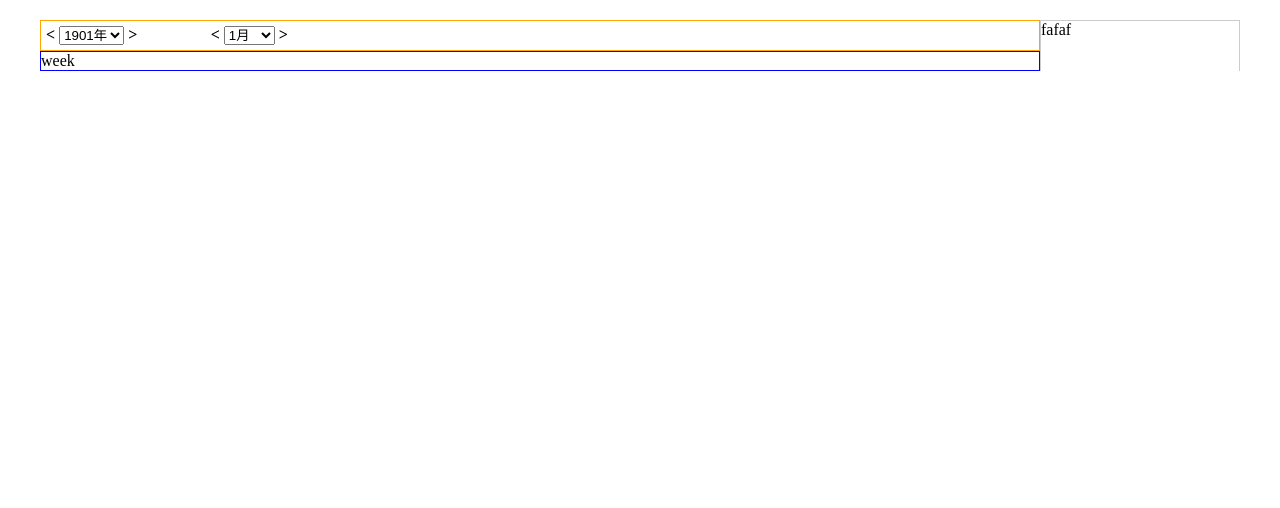
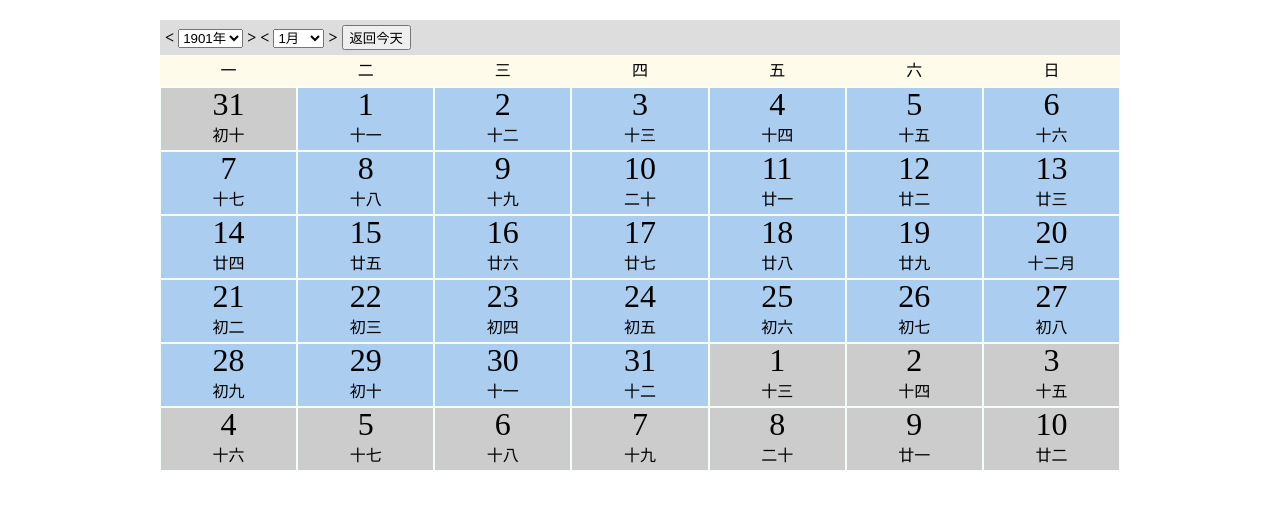
Before and after one commit to zhanyuzhang/calendar, a plain HTML site: page index.html in a window 1280 px wide. Drawn offline with Linux system fonts and the light colour scheme.

Commit message:
完成日历的基本功能，填充了日期到日历里面

```diff
--- a/index.html
+++ b/index.html
@@ -2,41 +2,37 @@
 <html lang="en">
 <head>
 	<meta charset="UTF-8">
+	<meta name="viewport" content="width=device-width">
 	<title>calendar</title>
 	<link rel="stylesheet" href="style/grid.css">
 	<link rel="stylesheet" href="style/main.css">
 	<script src="js/calendar-core.js"></script>
 	<script src="js/calendar-tpl.js"></script>
 	<script src="js/calendar-ui.js"></script>
+	<script src="js/calendar-controller.js"></script>
 </head>
 <body>
 	<div class="container">
 		<div class="row">
-			<div class="col-xs-10">
+			<div class="col-xs-12">
 				<div class="row menu">
-					<div class="col-xs-2 select">
+
 						<strong>&lt;</strong>
 						<select id="select-year"></select>
 						<strong>&gt;</strong>
-					</div>
-					<div class="col-xs-2 select">
+
 						<strong>&lt;</strong>
 						<select id="select-month"></select>
 						<strong>&gt;</strong>
-					</div>
+
+					<button id="backToday">返回今天</button>
 				</div>
-				<div class="row week">week</div>
+				<div class="row week" id="week">
+					<!-- 这里生成日历表 -->
+				</div>
 			</div>
-			<div class="col-xs-2 sidebar">fafaf</div>
+			<!-- <div class="col-xs-2 sidebar">sidebar</div> -->
 		</div>
 	</div>
-	<script>
-		console.log(Calendar.core.getLunarDay(2016, 04, 15));
-		var year = document.getElementById("select-year"),
-			month = document.getElementById("select-month");
-
-		Calendar.ui.createOptions(year, 1901, 2050, "年");
-		Calendar.ui.createOptions(month, 1, 12, "月");
-	</script>
 </body>
 </html>
--- /dev/null
+++ b/js/calendar-controller.js
@@ -0,0 +1,28 @@
+window.onload = function() {
+	"use strict";
+	// console.log(Calendar.core.getLunarDay(2016, 04, 15));
+
+	//创建菜单栏
+	var year = document.getElementById("select-year"),
+		month = document.getElementById("select-month");
+
+	Calendar.ui.createOptions(year, 1901, 2050, "年");
+	Calendar.ui.createOptions(month, 1, 12, "月");
+
+	//创建日历表
+	var week = document.getElementById("week");
+	Calendar.ui.createWeekGrid(week);
+
+	//填充日期
+	Calendar.ui.fillDate(parseInt(year.value), parseInt(month.value));
+
+	//月份和年份变化时，刷新日历表
+	year.addEventListener("change", function() {
+		Calendar.ui.fillDate(parseInt(year.value), parseInt(month.value));
+	}, false);
+
+	month.addEventListener("change", function() {
+		Calendar.ui.fillDate(parseInt(year.value), parseInt(month.value));
+	}, false);
+
+};
--- a/js/calendar-core.js
+++ b/js/calendar-core.js
@@ -279,7 +279,30 @@
 	Calendar.core.getLunarDay = function(year, month, day) {
 		var sDObj = new Date(year, month-1, day); // 实例化一个Date的实例
 		var lDObj = new Lunar(sDObj)     //通过公历日期对象求出农历日期
-		return cMonth(lDObj.month + 1) + cDay(lDObj.day);
+
+		var lunarDate = (cDay(lDObj.day) === "初一") ?
+						 cMonth(lDObj.month + 1) : cDay(lDObj.day) ;
+		return lunarDate;
+	};
+
+	//获取某年某月的第一天是星期几
+	Calendar.core.getFirstDayOfMonth = function(year, month) {
+		var keystr = "622503514624",
+			deltdate = 0,
+			deltmonth = parseInt(keystr.substr(month - 1, 1)),
+			deltyear = (year - 2000) + Math.ceil((year - 2000) /4);
+
+		deltyear += (year - Math.floor(year / 4) * 4 == 0 && month > 2 ? 1 : 0);
+		console.log(deltdate + " " + deltmonth + " " + deltyear);
+
+		return (deltmonth + deltyear + deltdate) - Math.floor((deltmonth + deltyear + deltdate) / 7) * 7;
+
+	};
+
+	//判断某年是否为闰年
+	Calendar.core.isLeapYear = function(year) {
+		year = parseInt(year, 10);
+		return (year % 4 == 0) && (year % 100 != 0 || year % 400 == 0);
 	}
 
 
--- a/js/calendar-ui.js
+++ b/js/calendar-ui.js
@@ -4,6 +4,41 @@
 	"use strict";
 
 	Calendar.namespace("ui");
+
+	//创建日历的表格
+	Calendar.ui.createWeekGrid = function(container) {
+
+		var weeks = ["一", "二", "三", "四", "五", "六", "日"],
+			weekHtml = "";
+
+		//创建日历的表头
+		weekHtml += '<div class="row week-header">';
+		for(var i = 0; i < 7; i++) {
+			weekHtml += '<div class="col-xs-one-of-seven">' + weeks[i] +'</div>';
+		}
+		weekHtml += "</div>";
+
+		//创建日历内容
+		for(var i = 0; i < 6; i++) {
+			weekHtml += '<div class="row week-content">';
+			for(var  j = 0; j < 7; j++) {
+				weekHtml += '<div class="col-xs-one-of-seven dates"></div>'
+			}
+			weekHtml += '</div>';
+		}
+
+
+
+		container.innerHTML = weekHtml;
+
+
+		// for(var i = 0; i < 6; i++) {
+		// 	weekHtml += '<div class="row">';
+		// 	for(j = 0; j < 7; j++) {
+
+		// 	}
+		// }
+	};
 
 	// 方法名createOptions
 	// 为select生成option子元素
@@ -23,4 +58,60 @@
 		}
 		select.innerHTML = opts;
 	};
+
+	//往日历里面填充日期
+	Calendar.ui.fillDate = function(year, month) {
+		var className = ".week-content .dates",
+			dates = document.querySelectorAll(className),
+			index = Calendar.core.getFirstDayOfMonth(year, month) - 1,
+			monthDays = [31, 28, 31, 30, 31, 30, 31, 31, 30, 31, 30, 31];
+
+		//清空上一次的日历内容
+		for(var i = 0, len = dates.length; i < len; i++) {
+			dates[i].innerHTML = "";
+		}
+
+		index = (index < 0) ? 6 : index; //是否为星期日
+		monthDays[1] = Calendar.core.isLeapYear(year) ? 29 : 28; //是否为闰年
+
+		//填充当月的
+		for(var i = index, date = 1 ; i <  monthDays[month - 1] + index; i++) {
+			var solarDate = date++,
+				lunarDate = Calendar.core.getLunarDay(year, month, solarDate),
+				html = '<div class="solarDate">' + solarDate + '</div>' +
+						'<div class="lunarDate">' + lunarDate + '</div>';
+			dates[i].classList.add("current-month");
+			dates[i].innerHTML = html;
+		}
+
+		//填充开头和结尾的日期
+		var lastMonth = (month === 1) ? 12 : month - 1,
+			nextMonth = (month === 12) ? 1 : month + 1,
+			lastYear = (month === 1) ? year - 1 : year,
+			nextYear = (month === 12) ? year + 1 : year;
+
+		//上个月的
+		for(var i = index - 1, date = monthDays[lastMonth - 1]; i >= 0; i--) {
+			var solarDate = date--,
+				lunarDate = Calendar.core.getLunarDay(lastYear, lastMonth, solarDate),
+				html = '<div class="solarDate">' + solarDate + '</div>' +
+						'<div class="lunarDate">' + lunarDate + '</div>';
+			dates[i].classList.add("last-month");
+			dates[i].innerHTML = html;
+		}
+
+		//下个月的
+		var start = monthDays[month - 1] + index;
+		for(var i = start, len =  dates.length, date = 1; i < len; i++) {
+			var solarDate = date++,
+				lunarDate = Calendar.core.getLunarDay(nextYear, nextMonth, solarDate),
+				html = '<div class="solarDate lastMonth">' + solarDate + '</div>' +
+						'<div class="lunarDate">' + lunarDate + '</div>';
+			dates[i].classList.add("next-month");
+			dates[i].innerHTML = html;
+		}
+
+
+	}
+
 })();
--- a/style/grid.css
+++ b/style/grid.css
@@ -13,8 +13,8 @@ html, body {
 	width: 98%;
 	margin: 20px auto;
 	position: relative;
-	max-width: 1200px;
-	min-width:  960px;
+	max-width: 960px;
+	min-width:  320px;
 }
 
 .row {
@@ -72,3 +72,8 @@ html, body {
 .col-xs-12 {
 	width: 100%;
 }
+
+/*这里是七等分的*/
+.col-xs-one-of-seven {
+	width: 14.285714%;
+}
--- a/style/main.css
+++ b/style/main.css
@@ -1,10 +1,10 @@
 .menu {
-	border: 1px solid orange;
 	padding: 5px;
+	background: #ddd;
 }
 
 .week {
-	border: 1px blue solid;
+
 }
 
 .sidebar {
@@ -16,3 +16,34 @@
 .select {
 	cursor: pointer;
 }
+
+#week div[class^="col-xs"] {
+	text-align:  center;
+	height: 100%;
+}
+
+#week .week-header {
+	background: rgb(254, 251, 235);
+	height: 2rem;
+	line-height: 2rem;
+}
+
+#week .week-content {
+	height: 4rem;
+	line-height: 2rem;
+}
+#week .week-content .col-xs-one-of-seven {
+	border: 1px solid #F5FFFA;
+	/*padding: 1px;*/
+}
+#week .week-content .solarDate {
+	font-size: 2rem;
+}
+
+.current-month {
+	background: #abcdef;
+}
+
+.last-month, .next-month {
+	background: #ccc;
+}
```
